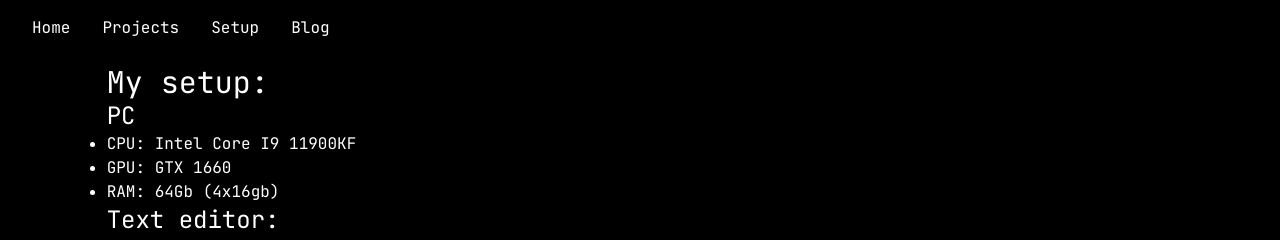
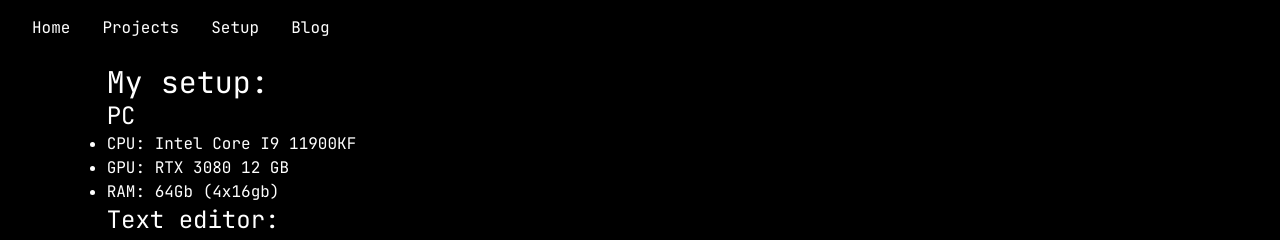
Before and after one commit to tapnisu/tapni.su, a Next.js app: page /setup in a window 1280 px wide. Shown: the top 240 px of the page. Built offline with nearby package versions, Linux system fonts and the light colour scheme.

Commit message:
Updated GPU

```diff
--- a/pages/setup.tsx
+++ b/pages/setup.tsx
@@ -23,7 +23,7 @@ const Setup: NextPage = () => {
 						<h2 className="text-2xl">PC</h2>
 						<ul className="list-disc">
 							<li>CPU: Intel Core I9 11900KF</li>
-							<li>GPU: GTX 1660</li>
+							<li>GPU: RTX 3080 12 GB</li>
 							<li>RAM: 64Gb (4x16gb)</li>
 						</ul>
 
```
